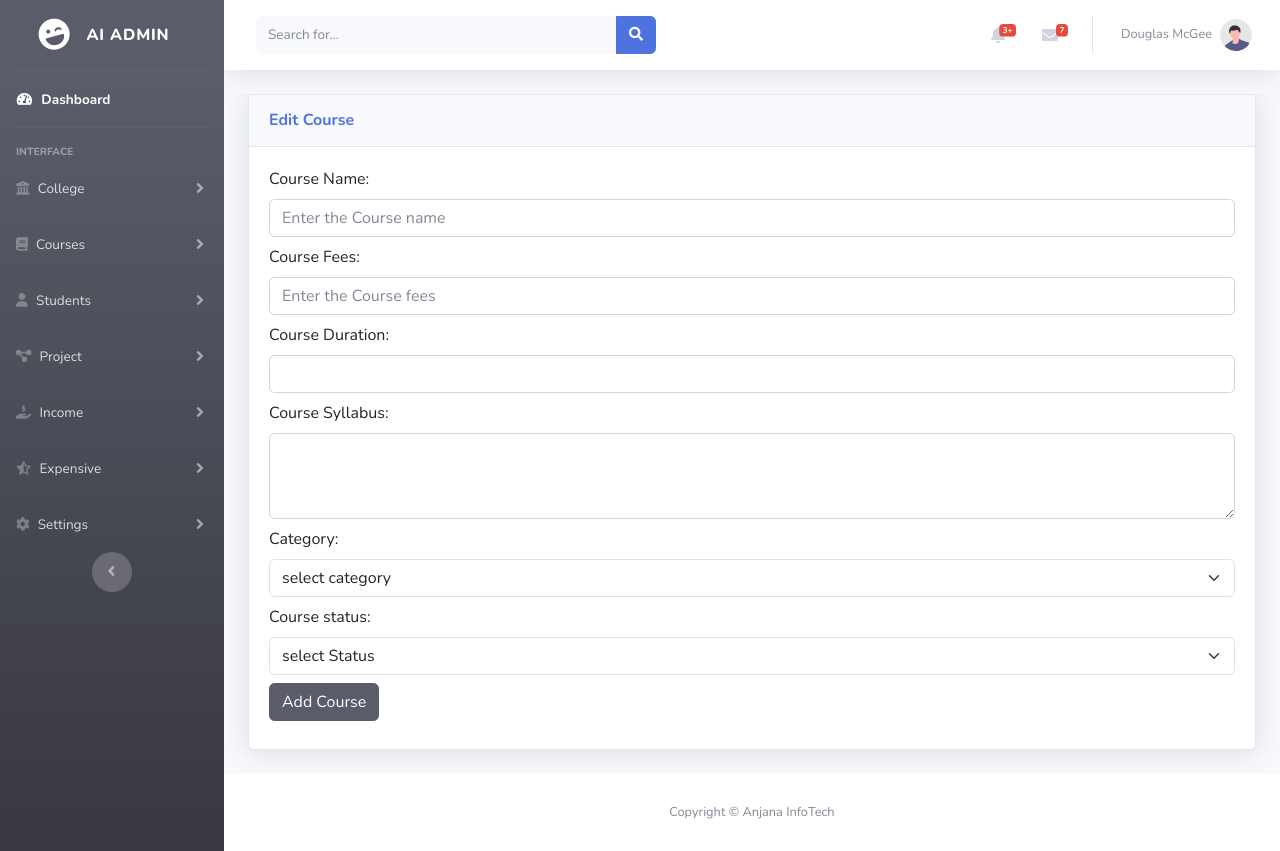
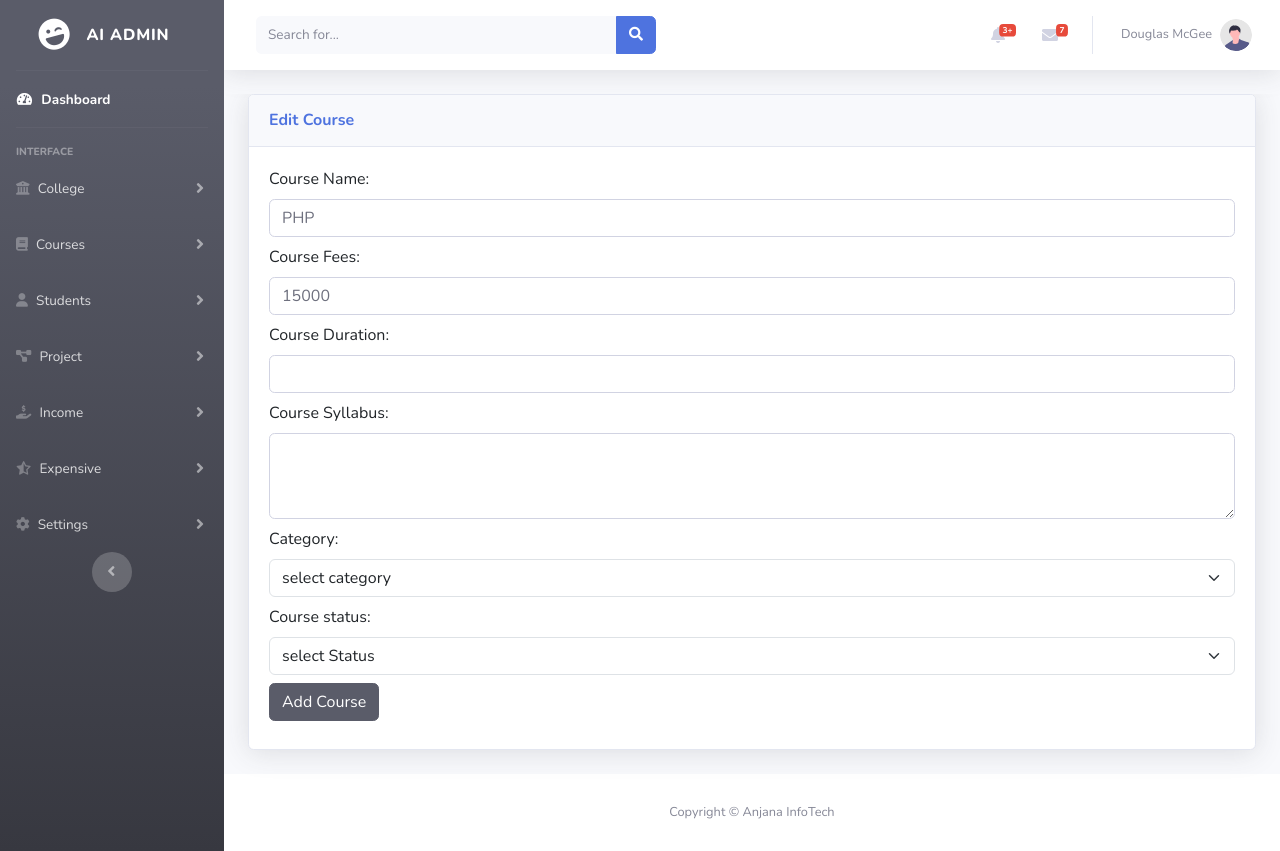
Before and after one commit to Balavignesh2503/ai-admin, a PHP site: page /addcourse.php?cid=1 in a window 1280 px wide. Run offline with PHP 8.4, Linux system fonts and the light colour scheme; data comes from the database, SQL or seed files in the repository; some libraries are stand-ins or nearby versions.

Commit message:
from laptop

```diff
--- a/addcourse.php
+++ b/addcourse.php
@@ -49,8 +49,8 @@
                 <?php
                         include('./db.php');
                         if (isset($_GET['cid'])) {
-                            $sid = $_GET['cid'];
-                            $studentdata = mysqli_fetch_assoc(mysqli_query($db, "select * from addstudent where sid='$sid'"));
+                            $cid = $_GET['cid'];
+                            $coursedata = mysqli_fetch_assoc(mysqli_query($db, "select * from addcourse where cid='$cid'"));
                         }
                         ?>
 
@@ -79,22 +79,54 @@
                         <?php }?>
                         <div class="card-body">
                             <form method="post">
+                            <?php if (isset($_GET['cid'])){ ?>
+                                <?php }else{?>
+                                    <?php }?>
+                                    <?php if (isset($_GET['cid'])){ ?>
+                                        <div class="mb-2">
+                                    <label for="exampleFormControlInput1" class="form-label">Course Name:</label>
+                                    <input type="text" value="<?php echo $coursedata['course_name']?>" class="form-control" name="coursename" id="exampleFormControlInput1" placeholder="Enter the Course name">
+                                </div>
+                                <?php }else{?>
                                     <div class="mb-2">
                                     <label for="exampleFormControlInput1" class="form-label">Course Name:</label>
                                     <input type="text" class="form-control" name="coursename" id="exampleFormControlInput1" placeholder="Enter the Course name">
                                 </div>
+                                    <?php }?>
+                                    <?php if (isset($_GET['cid'])){ ?>
+                                        <div class="mb-2">
+                                    <label for="exampleFormControlInput1" class="form-label">Course Fees:</label>
+                                    <input type="text" value="<?php echo $coursedata['course_fees']?>" class="form-control" name="coursefees" id="exampleFormControlInput1" placeholder="Enter the Course fees">
+                                </div>
+                                <?php }else{?>
                                     <div class="mb-2">
                                     <label for="exampleFormControlInput1" class="form-label">Course Fees:</label>
                                     <input type="text" class="form-control" name="coursefees" id="exampleFormControlInput1" placeholder="Enter the Course fees">
                                 </div>
+                                    <?php }?>
+                                    <?php if (isset($_GET['cid'])){ ?>
                                         <div class="mb-2">
                                     <label for="exampleFormControlInput1" class="form-label">Course Duration:</label>
                                     <input type="text" class="form-control" name="courseduration" id="exampleFormControlInput1">
                                 </div>
+                                <?php }else{?>
+                                    <div class="mb-2">
+                                    <label for="exampleFormControlInput1" class="form-label">Course Duration:</label>
+                                    <input type="text" class="form-control" name="courseduration" id="exampleFormControlInput1">
+                                </div>
+                                    <?php }?>
+                                    <?php if (isset($_GET['cid'])){ ?>
                                         <div class="mb-2">
                                     <label for="exampleFormControlTextarea1" class="form-label">Course Syllabus:</label>
                                     <textarea class="form-control" name="coursesyllabus" id="exampleFormControlTextarea1" rows="3"></textarea>
                                 </div>
+                                <?php }else{?>
+                                    <div class="mb-2">
+                                    <label for="exampleFormControlTextarea1" class="form-label">Course Syllabus:</label>
+                                    <textarea class="form-control" name="coursesyllabus" id="exampleFormControlTextarea1" rows="3"></textarea>
+                                </div>
+                                    <?php }?>
+                                    <?php if (isset($_GET['cid'])){ ?>
                                         <div class="mb-2">
                                     <label for="exampleFormControlTextarea1" class="form-label">Category:</label>
                                     <select class="form-select" aria-label="Default select example" name="category">
@@ -104,6 +136,18 @@
                                         <option value="Project">project</option>
                                     </select>
                                 </div>
+                                <?php }else{?>
+                                    <div class="mb-2">
+                                    <label for="exampleFormControlTextarea1" class="form-label">Category:</label>
+                                    <select class="form-select" aria-label="Default select example" name="category">
+                                        <option selected>select category</option>
+                                        <option value="Internship">Internship</option>
+                                        <option value="Certificate Course">certificate course</option>
+                                        <option value="Project">project</option>
+                                    </select>
+                                </div>
+                                    <?php }?>
+                                    <?php if (isset($_GET['cid'])){ ?>
                                         <div class="mb-2">
                                     <label for="exampleFormControlInput1" class="form-label">Course status:</label>
                                     <select class="form-select" aria-label="Default select example" name="status">
@@ -112,9 +156,32 @@
                                         <option value="InActive">InActive</option>
                                     </select>
                                 </div>
+                                <?php }else{?>
+                                    <div class="mb-2">
+                                    <label for="exampleFormControlInput1" class="form-label">Course status:</label>
+                                    <select class="form-select" aria-label="Default select example" name="status">
+                                        <option selected>select Status</option>
+                                        <option value="Active">Active</option>
+                                        <option value="InActive">InActive</option>
+                                    </select>
+                                </div>
+                                    <?php }?>
+                                    <?php if (isset($_GET['cid'])){ ?>
                                         <div class="mb-2">
                                     <button type="submit" name="add" class="btn btn-dark">Add Course</button>
                                 </div>
+                                <?php }else{?>
+                                    <div class="mb-2">
+                                    <button type="submit" name="add" class="btn btn-dark">Add Course</button>
+                                </div>
+                                    <?php }?>
+
+
+
+
+
+
+
                             </form>
                         </div>
                     </div>
```
Lines whose indentation alone changed are shown as unchanged.
